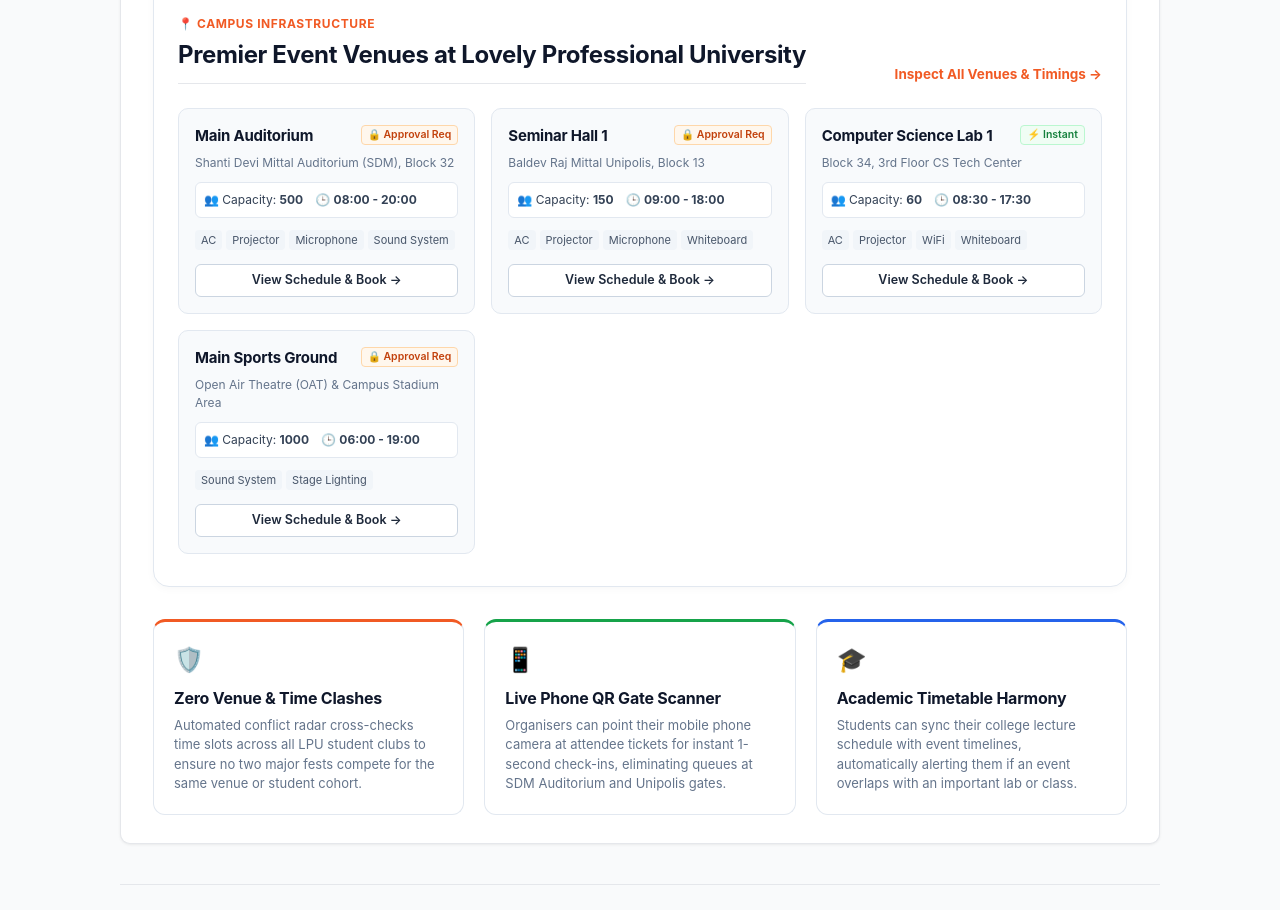
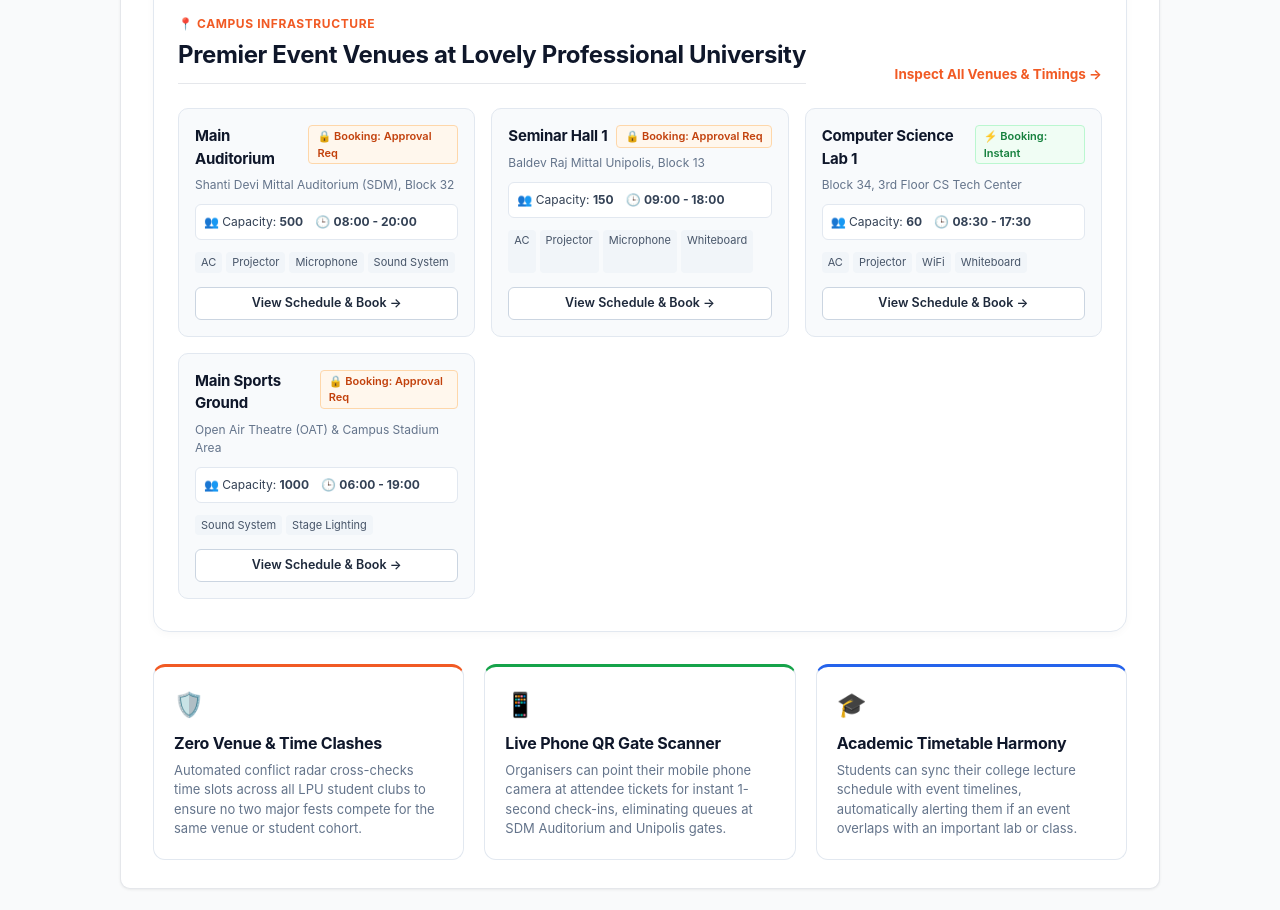
Before and after one commit to tanishsarkar28/Eventra, a Next.js app: page / in a window 1280 px wide. Shown: the part 1040-1950 px from the top of the page. Built offline with nearby package versions, Linux system fonts and the light colour scheme; no server answers.

Commit message:
Clarify venue booking policy badge with hover tooltip

```diff
--- a/app/page.js
+++ b/app/page.js
@@ -577,8 +577,24 @@ export default function HomePage() {
             >
               <div style={{ display: 'flex', justifyContent: 'space-between', alignItems: 'flex-start', marginBottom: '6px' }}>
                 <h4 style={{ margin: 0, fontSize: '15px', color: '#0f172a' }}>{venue.name}</h4>
-                <span style={{ fontSize: '10.5px', background: venue.requiresApproval ? '#fff7ed' : '#f0fdf4', color: venue.requiresApproval ? '#c2410c' : '#15803d', border: venue.requiresApproval ? '1px solid #fed7aa' : '1px solid #bbf7d0', padding: '1px 6px', borderRadius: '4px', fontWeight: 600 }}>
-                  {venue.requiresApproval ? '🔒 Approval Req' : '⚡ Instant'}
+                <span
+                  title={
+                    venue.requiresApproval
+                      ? 'Booking Policy: Club reservations for this venue require administrator clearance before confirmation.'
+                      : 'Booking Policy: Reservations for this lab are auto-confirmed instantly.'
+                  }
+                  style={{
+                    fontSize: '11px',
+                    background: venue.requiresApproval ? '#fff7ed' : '#f0fdf4',
+                    color: venue.requiresApproval ? '#c2410c' : '#15803d',
+                    border: venue.requiresApproval ? '1px solid #fed7aa' : '1px solid #bbf7d0',
+                    padding: '2px 8px',
+                    borderRadius: '4px',
+                    fontWeight: 600,
+                    cursor: 'help',
+                  }}
+                >
+                  {venue.requiresApproval ? '🔒 Booking: Approval Req' : '⚡ Booking: Instant'}
                 </span>
               </div>
 
```
